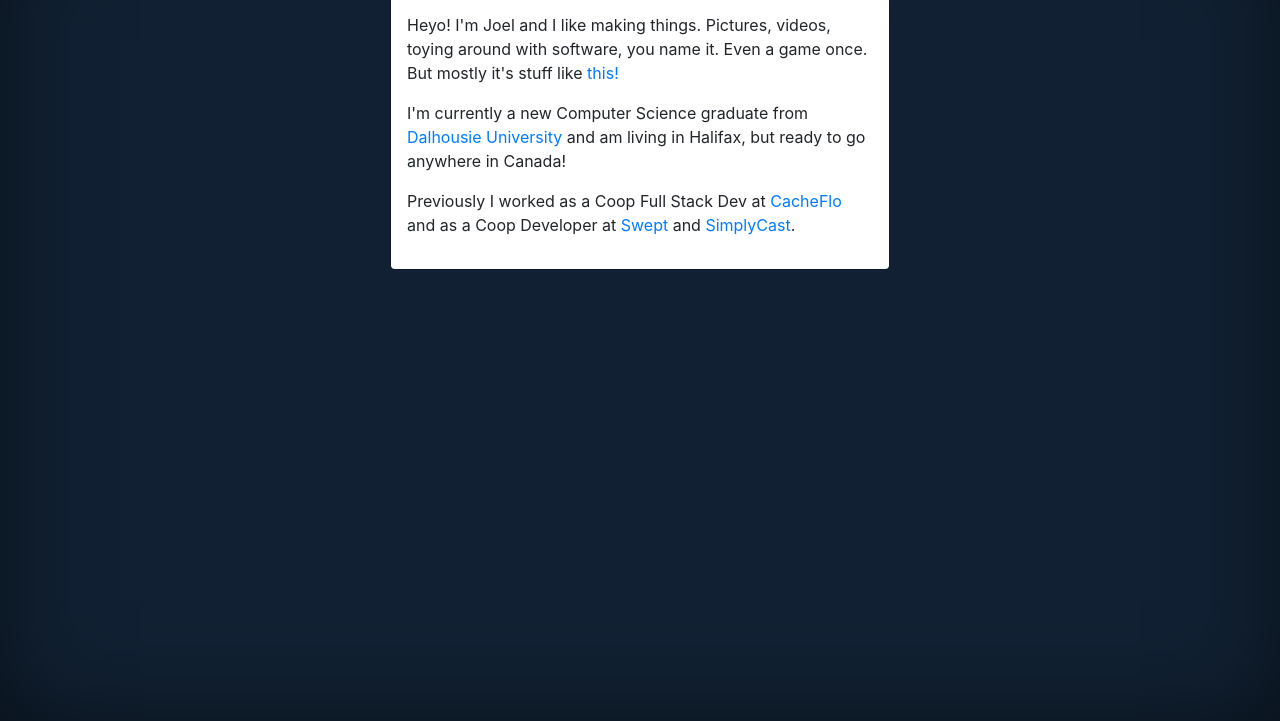
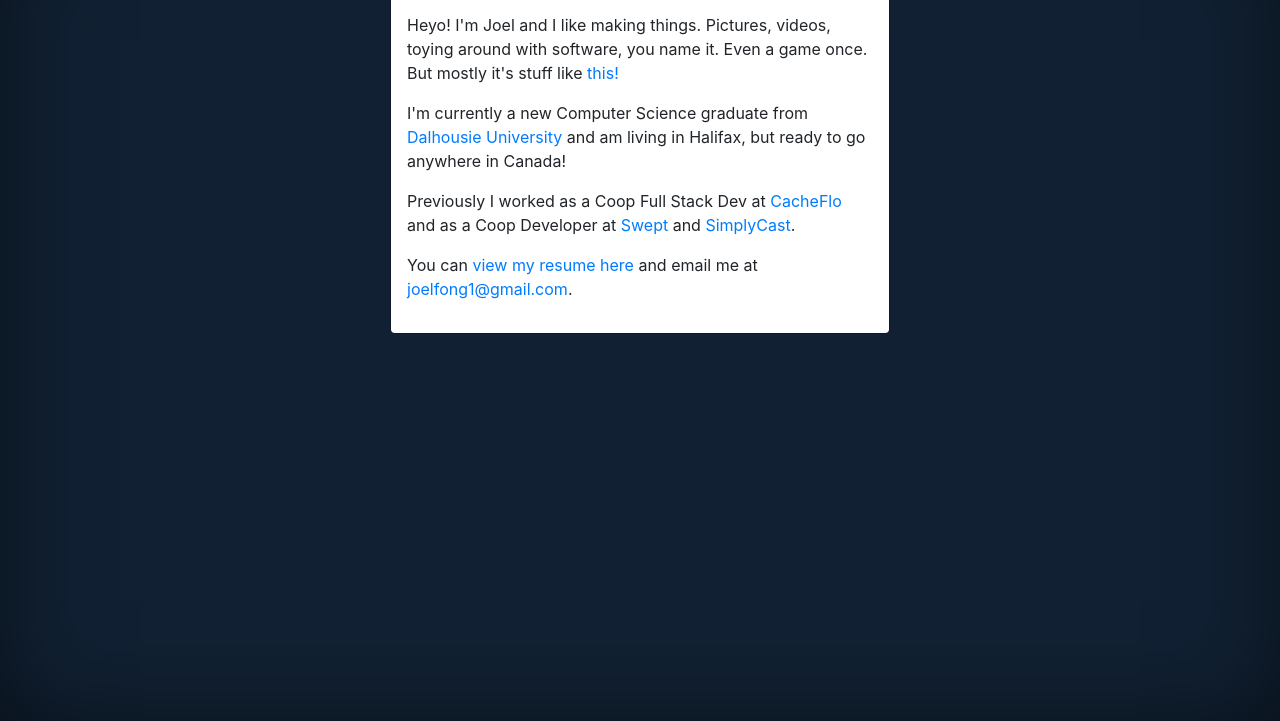
Before and after one commit to Joelfong1/joelfong1.github.io, a plain HTML site: page index.html in a window 1280 px wide. Shown: the part 107-828 px from the top of the page. Drawn offline with nearby package versions, Linux system fonts and the light colour scheme.

Commit message:
Update to include resume

```diff
--- a/index.html
+++ b/index.html
@@ -38,10 +38,10 @@
                                 and
                                 <a href="https://www.simplycast.com/" target="blank">SimplyCast</a>.
                             </p>
-                            <!-- <p>
+                            <p>
                                 You can
-                                <a href='/assets/resume' target='blank'>view my resume here</a> and email me at <a href='mailto:joelfong1@gmail.com'>joelfong1@gmail.com</a>.
-                            </p> -->
+                                <a href='/assets/joel_fong_full_resume' target='blank'>view my resume here</a> and email me at <a href='mailto:joelfong1@gmail.com'>joelfong1@gmail.com</a>.
+                            </p>
                         </div>
                     </div>
                 </div>
```
Also changed, not shown: 1 other file.
